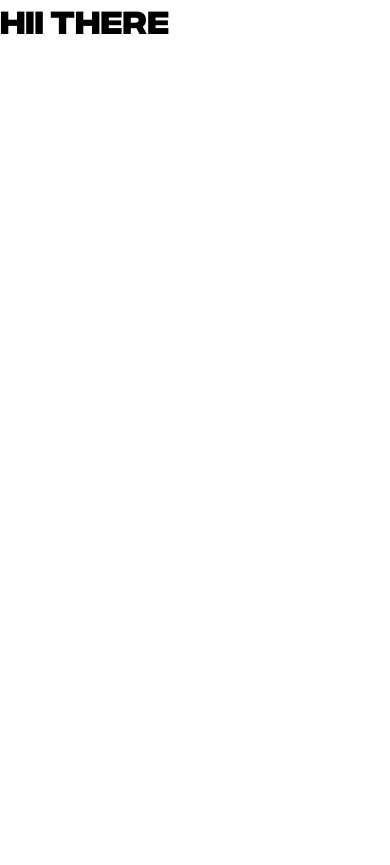
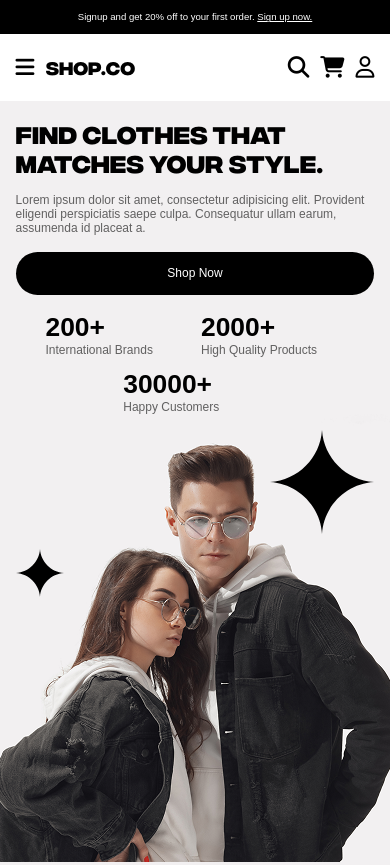
Before and after one commit to Salman-itShaala/batch-13-shop.co, a plain HTML site: page index.html in a window 390 px wide. Before the commit the page ends 844 px from the top, so only its background shows below. Drawn offline with Linux system fonts and the light colour scheme.

Commit message:
completed mobile hero section

```diff
--- a/index.html
+++ b/index.html
@@ -5,9 +5,76 @@
     <meta name="viewport" content="width=device-width, initial-scale=1.0" />
     <title>Shop.co | Shop cloths online</title>
     <link rel="stylesheet" href="style.css" />
+    <link
+      rel="stylesheet"
+      href="https://cdnjs.cloudflare.com/ajax/libs/font-awesome/6.7.2/css/all.min.css"
+      integrity="sha512-Evv84Mr4kqVGRNSgIGL/F/aIDqQb7xQ2vcrdIwxfjThSH8CSR7PBEakCr51Ck+w+/U6swU2Im1vVX0SVk9ABhg=="
+      crossorigin="anonymous"
+      referrerpolicy="no-referrer"
+    />
   </head>
   <body>
-    <h1>Hii there</h1>
+    <header>
+      <div class="header-top">
+        <p>
+          Signup and get 20% off to your first order.
+          <a href="">Sign up now.</a>
+        </p>
+      </div>
+      <div class="header-bottom">
+        <div class="header-bottom-left">
+          <i class="fa-solid fa-bars"></i>
+          <a href="">Shop.co</a>
+        </div>
+        <div class="header-bottom-right">
+          <ul>
+            <li>
+              <i class="fa-solid fa-magnifying-glass"></i>
+            </li>
+            <li>
+              <a href=""> <i class="fa-solid fa-cart-shopping"></i> </a>
+            </li>
+            <li>
+              <a href="">
+                <i class="fa-regular fa-user"></i>
+              </a>
+            </li>
+          </ul>
+        </div>
+      </div>
+    </header>
+
+    <main>
+      <div class="main-left">
+        <p class="main-left-heading">Find clothes that matches your style.</p>
+        <p class="main-left-desc">
+          Lorem ipsum dolor sit amet, consectetur adipisicing elit. Provident
+          eligendi perspiciatis saepe culpa. Consequatur ullam earum, assumenda
+          id placeat a.
+        </p>
+        <a href="/">Shop Now</a>
+        <div class="stats">
+          <div class="">
+            <p class="stats-num">200+</p>
+            <p class="stats-desc">International Brands</p>
+          </div>
+          <div class="">
+            <p class="stats-num">2000+</p>
+            <p class="stats-desc">High Quality Products</p>
+          </div>
+          <div class="">
+            <p class="stats-num">30000+</p>
+            <p class="stats-desc">Happy Customers</p>
+          </div>
+        </div>
+      </div>
+      <div class="main-right">
+        <img class="main-img" src="images/hero-section-mobile.png" alt="" />
+        <img class="start-img-1" src="images/stars.svg" alt="" />
+        <img class="start-img-2" src="images/stars.svg" alt="" />
+      </div>
+    </main>
+
     <script src="script.js"></script>
   </body>
 </html>
--- a/style.css
+++ b/style.css
@@ -5,10 +5,161 @@
 }
 
 @font-face {
-  font-family: "Integral cf";
+  font-family: "Integral cf bold";
   src: url("fonts/Fontspring-DEMO-integralcf-bold.otf");
 }
 
+@font-face {
+  font-family: "Integral cf oblq";
+  src: url("fonts/Fontspring-DEMO-integralcf-regularoblique.otf");
+}
+
+@font-face {
+  font-family: "Intergral cf regular";
+  src: url("fonts/Fontspring-DEMO-integralcf-regular.otf");
+}
+
+:root {
+  font-size: 12px;
+  --primary-text-color: #000;
+  --secondary-text-color: rgba(0, 0, 0, 0.6);
+  --common-padding: 0 4vw;
+}
+
 body {
-  font-family: "Integral cf";
+  font-family: sans-serif;
 }
+
+i {
+  font-size: 1.8rem;
+}
+
+.header-top {
+  background-color: var(--primary-text-color);
+  color: #fff;
+  text-align: center;
+  font-weight: 100;
+  height: 4vh;
+  font-size: 0.8rem;
+  display: flex;
+  justify-content: center;
+  align-items: center;
+}
+
+.header-top a {
+  color: #fff;
+}
+
+.header-bottom {
+  display: flex;
+  align-items: center;
+  justify-content: space-between;
+  padding: var(--common-padding);
+  height: 8vh;
+}
+
+.header-bottom-right ul {
+  display: flex;
+  align-items: center;
+  /* justify-content: center; */
+  gap: 2.8vw;
+  list-style: none;
+}
+
+.header-bottom-right ul li a {
+  color: var(--primary-text-color);
+}
+
+.header-bottom-left a {
+  font-size: 1.5rem;
+  font-family: "Integral cf bold";
+  text-decoration: none;
+  color: var(--primary-text-color);
+  padding-left: 2vw;
+}
+
+/* header end */
+
+/* main section start */
+
+main {
+  min-height: 88vh;
+  /* background-color: aqua; */
+  display: flex;
+  flex-direction: column;
+  justify-content: space-between;
+  background-color: #f2f0f1;
+  width: 100%;
+}
+
+.main-left {
+  display: flex;
+  flex-direction: column;
+  gap: 2vh;
+  padding: var(--common-padding);
+  padding-top: 2vh;
+}
+
+.main-left-heading {
+  font-family: "Integral cf bold";
+  font-size: 2rem;
+}
+
+.main-left-desc {
+  color: var(--secondary-text-color);
+}
+
+.main-left a {
+  background-color: var(--primary-text-color);
+  text-align: center;
+  color: #fff;
+  padding: 1.2rem;
+  border-radius: 2rem;
+  text-decoration: none;
+}
+
+.stats {
+  display: flex;
+  align-items: center;
+  justify-content: center;
+  flex-wrap: wrap;
+  gap: 1rem;
+}
+
+.stats div {
+  width: 40%;
+}
+
+.stats-num {
+  font-size: 2.2rem;
+  font-weight: 700;
+}
+
+.stats-desc {
+  color: var(--secondary-text-color);
+  /* font-size: 1.4rem; */
+}
+
+.main-right {
+  width: 100%;
+  position: relative;
+}
+
+.main-right .main-img {
+  width: 100%;
+}
+.start-img-1,
+.start-img-2 {
+  position: absolute;
+}
+
+.start-img-1 {
+  top: 16vh;
+  left: 4vw;
+  width: 4rem;
+}
+
+.start-img-2 {
+  top: 2vh;
+  right: 4vw;
+}
```
Also changed, not shown: images/hero-section-img.jpg (added), images/hero-section-mobile.png (added), images/stars.svg (added).
